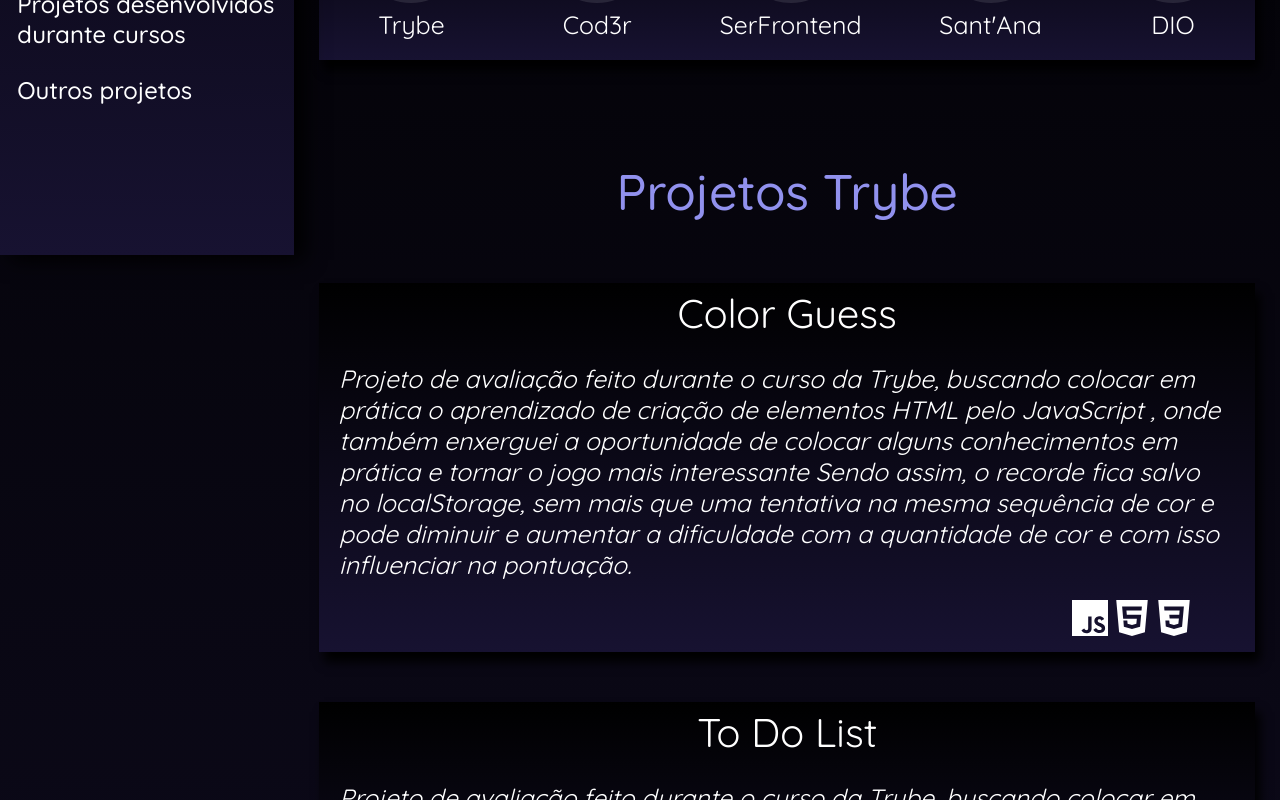
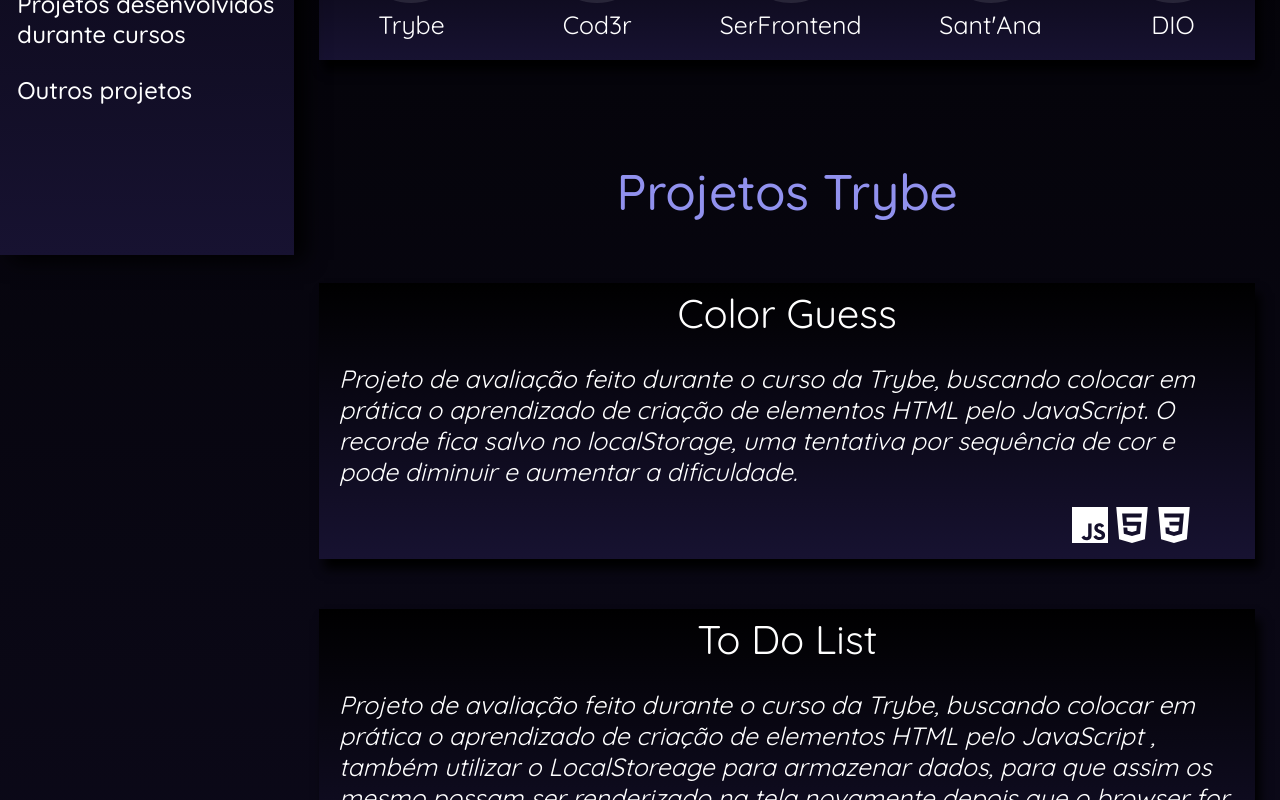
Before and after one commit to Gonzagadavid/portfolio, a React (Create React App) app: page /projetos_cursos/projetos-trybe in a window 1280 px wide. Shown: the part 545-1345 px from the top of the page. Built offline with nearby package versions, Linux system fonts and the light colour scheme.

Commit message:
Adicionados novos projetos feitos durante o curso da Trybe

```diff
--- a/src/views/courses/TrybeProjects.jsx
+++ b/src/views/courses/TrybeProjects.jsx
@@ -8,7 +8,7 @@
       <h3>Projetos Trybe</h3>
       <ProjectCard
         title='Color Guess' tec='js html css'
-        description='Projeto de avaliação feito durante o curso da Trybe, buscando colocar em prática o aprendizado de criação de elementos HTML pelo JavaScript , onde também enxerguei a oportunidade de colocar alguns conhecimentos em prática e tornar o jogo mais interessante Sendo assim, o recorde fica salvo no localStorage, sem mais que uma tentativa na mesma sequência de cor e pode diminuir e aumentar a dificuldade com a quantidade de cor e com isso influenciar na pontuação.'
+        description='Projeto de avaliação feito durante o curso da Trybe, buscando colocar em prática o aprendizado de criação de elementos HTML pelo JavaScript. O recorde fica salvo no localStorage, uma tentativa por sequência de cor e pode diminuir e aumentar a dificuldade.'
         path='https://github.com/Gonzagadavid/color-guess'
       />
       <ProjectCard
```
